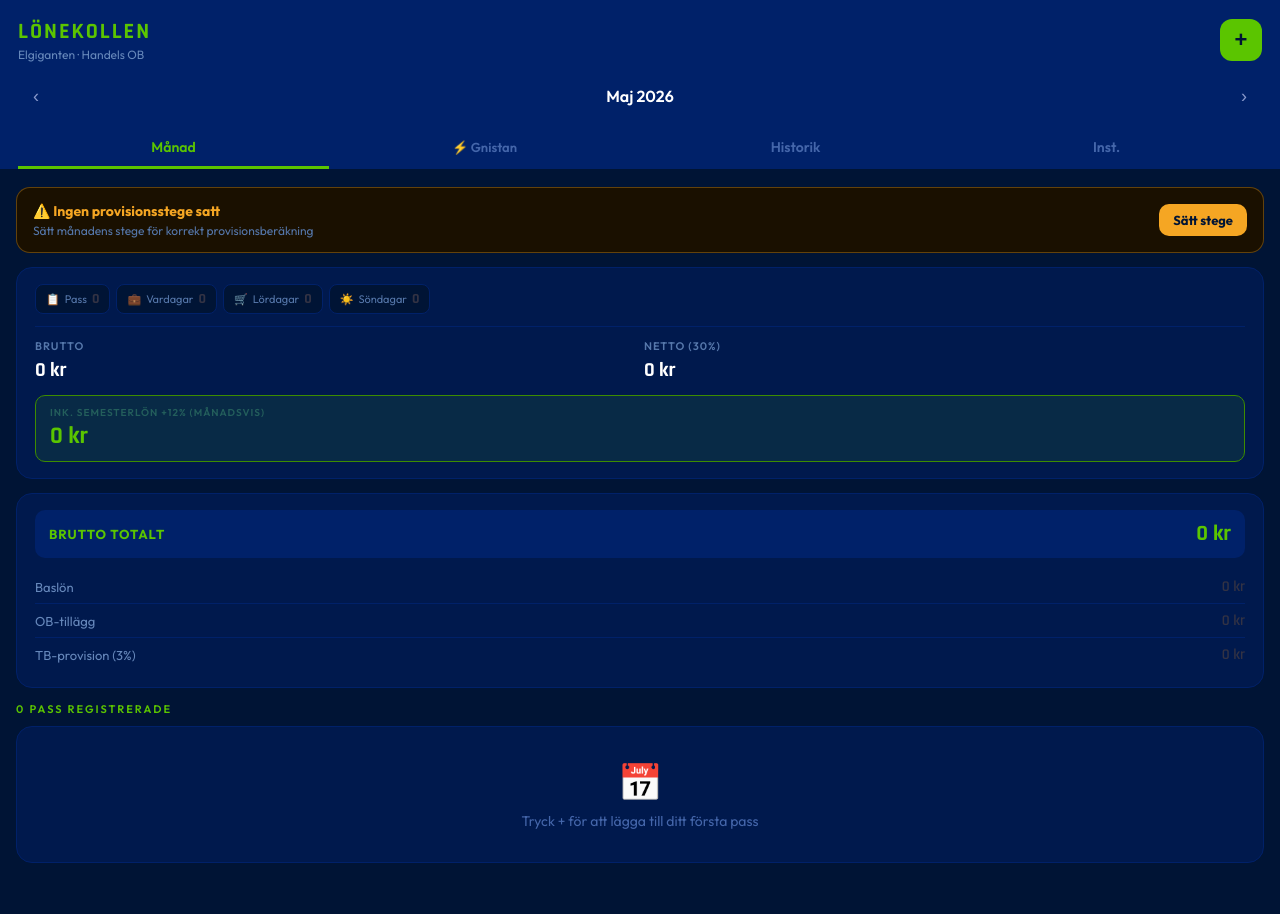
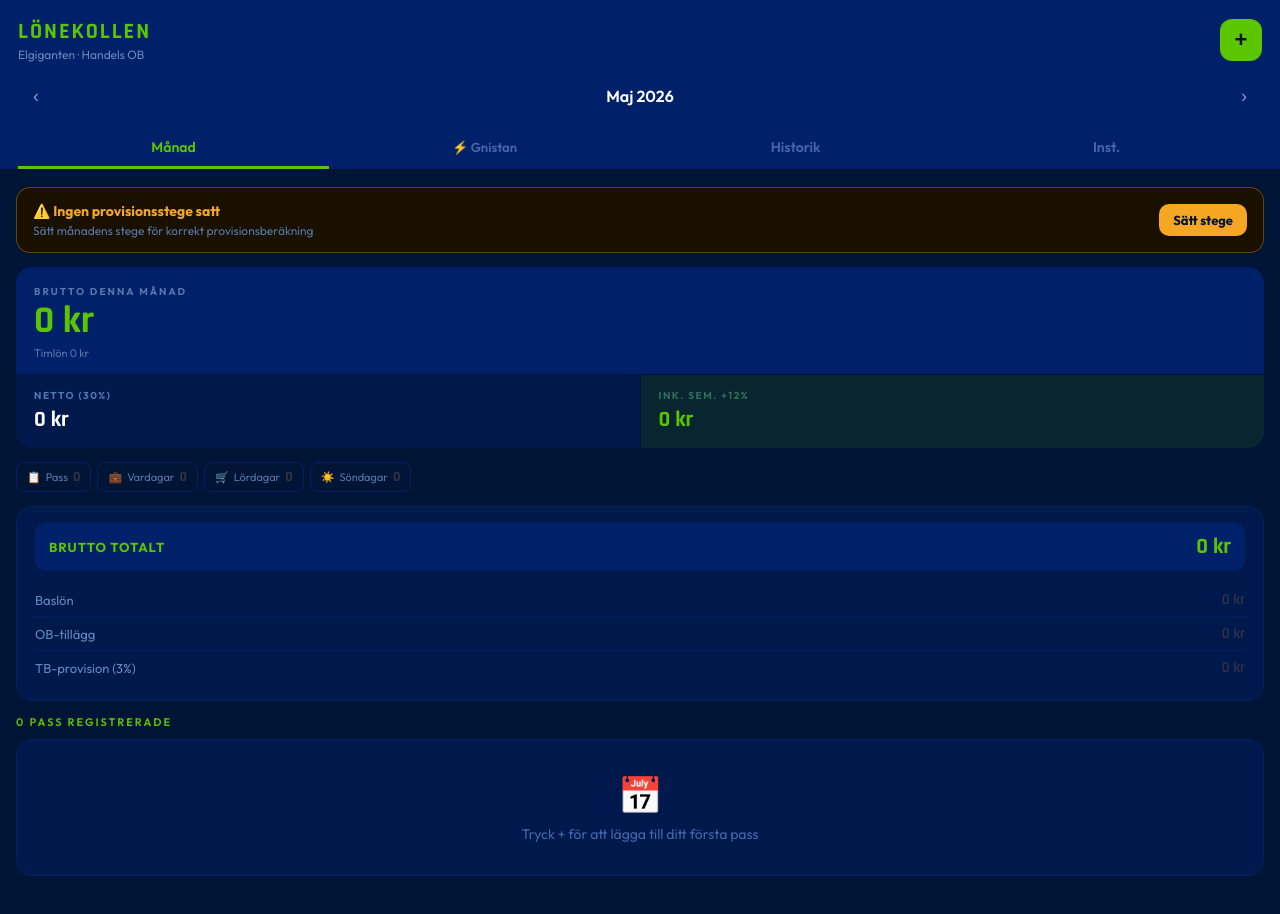
Before and after one commit to hansdouglasnygren/LoneKollen, a React (Vite) app: page / in a window 1280 px wide. Shown: the top 914 px of the page. Built offline with nearby package versions, Linux system fonts and the light colour scheme.

Commit message:
Update LöneKollen.jsx

```diff
--- a/LöneKollen.jsx
+++ b/LöneKollen.jsx
@@ -364,10 +364,50 @@ export default function LöneKollen() {
               </div>
             )}
 
-            {/* Summering */}
-            <div style={{ ...cardStyle, marginBottom: 14 }}>
+            {/* ── HERO-KORT: Brutto · Netto · Semesterlön ── */}
+            <div style={{ marginBottom: 14 }}>
+              {/* Brutto — stor och tydlig */}
+              <div style={{
+                background: N, borderRadius: "16px 16px 0 0",
+                padding: "18px 18px 14px",
+                borderBottom: `1px solid ${ND}`,
+              }}>
+                <div style={{ color: "#5577aa", fontSize: 10, fontWeight: 700, textTransform: "uppercase", letterSpacing: 2, marginBottom: 4 }}>Brutto denna månad</div>
+                <div style={{ color: G, fontFamily: "Rajdhani, sans-serif", fontWeight: 800, fontSize: 38, lineHeight: 1 }}>{fmt(summary.brutto)}</div>
+                <div style={{ color: "#5577aa", fontSize: 11, marginTop: 6, display: "flex", flexWrap: "wrap", gap: "0 12px" }}>
+                  <span>Timlön {fmt(summary.baseLön + summary.obLön)}</span>
+                  {summary.tbProv > 0 && <span>Provision {fmt(summary.tbProv)}</span>}
+                  {summary.bonusTotal > 0 && <span>🏆 Bonus {fmt(summary.bonusTotal)}</span>}
+                </div>
+              </div>
+
+              {/* Netto + Semesterlön sida vid sida */}
+              <div style={{ display: "flex" }}>
+                <div style={{
+                  flex: 1, background: NC, padding: "14px 18px",
+                  borderRadius: "0 0 0 16px", borderRight: `1px solid ${ND}`,
+                }}>
+                  <div style={{ color: "#5577aa", fontSize: 10, fontWeight: 700, textTransform: "uppercase", letterSpacing: 1.5, marginBottom: 4 }}>Netto ({settings.skatt}%)</div>
+                  <div style={{ color: "#fff", fontFamily: "Rajdhani, sans-serif", fontWeight: 700, fontSize: 22 }}>{fmt(summary.netto)}</div>
+                </div>
+                {settings.semesterLön && (
+                  <div style={{
+                    flex: 1, background: `${G}18`, padding: "14px 18px",
+                    borderRadius: "0 0 16px 0",
+                  }}>
+                    <div style={{ color: "#5bc58877", fontSize: 10, fontWeight: 700, textTransform: "uppercase", letterSpacing: 1.5, marginBottom: 4 }}>
+                      {settings.semesterTyp === "månadsvis" ? "Ink. sem. +12%" : "Sem. intjänad"}
+                    </div>
+                    <div style={{ color: G, fontFamily: "Rajdhani, sans-serif", fontWeight: 700, fontSize: 22 }}>
+                      {settings.semesterTyp === "månadsvis" ? fmt(summary.nettoSem) : fmt(summary.nettoSem - summary.netto)}
+                    </div>
+                  </div>
+                )}
+              </div>
+            </div>
+
             {/* Pass-räknare */}
-              <div style={{ display: "flex", gap: 6, marginBottom: 12, flexWrap: "wrap" }}>
+            <div style={{ display: "flex", gap: 6, marginBottom: 14, flexWrap: "wrap" }}>
               {(summary.isManual ? [
                 ["💼 Vardagar",  mData.manualDagar?.vardagar   ?? 0],
                 ["🛒 Lördagar",  mData.manualDagar?.lördagar   ?? 0],
@@ -390,38 +430,6 @@ export default function LöneKollen() {
                   <span style={{ color: val > 0 ? G : "#334", fontFamily: "Rajdhani, sans-serif", fontWeight: 700, fontSize: 14 }}>{val}</span>
                 </div>
               ))}
-              </div>
-              <div style={{ borderTop: `1px solid ${N}`, paddingTop: 12, display: "flex", gap: 8, marginBottom: 12 }}>
-                <div style={{ flex: 1 }}>
-                  <div style={{ color: "#5577aa", fontSize: 11, fontWeight: 600, textTransform: "uppercase", letterSpacing: 1, marginBottom: 4 }}>Brutto</div>
-                  <div style={{ color: "#fff", fontSize: 20, fontWeight: 700, fontFamily: "Rajdhani, sans-serif" }}>{fmt(summary.brutto)}</div>
-                </div>
-                <div style={{ flex: 1 }}>
-                  <div style={{ color: "#5577aa", fontSize: 11, fontWeight: 600, textTransform: "uppercase", letterSpacing: 1, marginBottom: 4 }}>Netto ({settings.skatt}%)</div>
-                  <div style={{ color: "#fff", fontSize: 20, fontWeight: 700, fontFamily: "Rajdhani, sans-serif" }}>{fmt(summary.netto)}</div>
-                </div>
-              </div>
-              {settings.semesterLön && settings.semesterTyp === "månadsvis" && (
-                <div style={{ background: `${G}18`, border: `1px solid ${GD}`, borderRadius: 10, padding: "10px 14px" }}>
-                  <div style={{ color: "#5bc58855", fontSize: 10, fontWeight: 600, textTransform: "uppercase", letterSpacing: 1 }}>Ink. semesterlön +12% (månadsvis)</div>
-                  <div style={{ color: G, fontSize: 24, fontWeight: 700, fontFamily: "Rajdhani, sans-serif", marginTop: 2 }}>{fmt(summary.nettoSem)}</div>
-                </div>
-              )}
-              {settings.semesterLön && settings.semesterTyp === "dagar" && (
-                <div style={{ background: "#f5a62318", border: "1px solid #f5a62355", borderRadius: 10, padding: "10px 14px" }}>
-                  <div style={{ color: "#f5a62399", fontSize: 10, fontWeight: 600, textTransform: "uppercase", letterSpacing: 1, marginBottom: 4 }}>Semesterlön intjänad (+12%)</div>
-                  <div style={{ display: "flex", justifyContent: "space-between", alignItems: "center" }}>
-                    <div>
-                      <div style={{ color: "#f5a623", fontSize: 20, fontWeight: 700, fontFamily: "Rajdhani, sans-serif" }}>{fmt(summary.nettoSem - summary.netto)}</div>
-                      <div style={{ color: "#f5a62399", fontSize: 11, marginTop: 2 }}>betalas ut vid semesteruttag</div>
-                    </div>
-                    <div style={{ textAlign: "right" }}>
-                      <div style={{ color: "#5577aa", fontSize: 11 }}>Utbetalt nu</div>
-                      <div style={{ color: "#fff", fontSize: 18, fontWeight: 700, fontFamily: "Rajdhani, sans-serif" }}>{fmt(summary.netto)}</div>
-                    </div>
-                  </div>
-                </div>
-              )}
             </div>
 
             {/* TB-sektion */}
```
Lines whose indentation alone changed are shown as unchanged.
